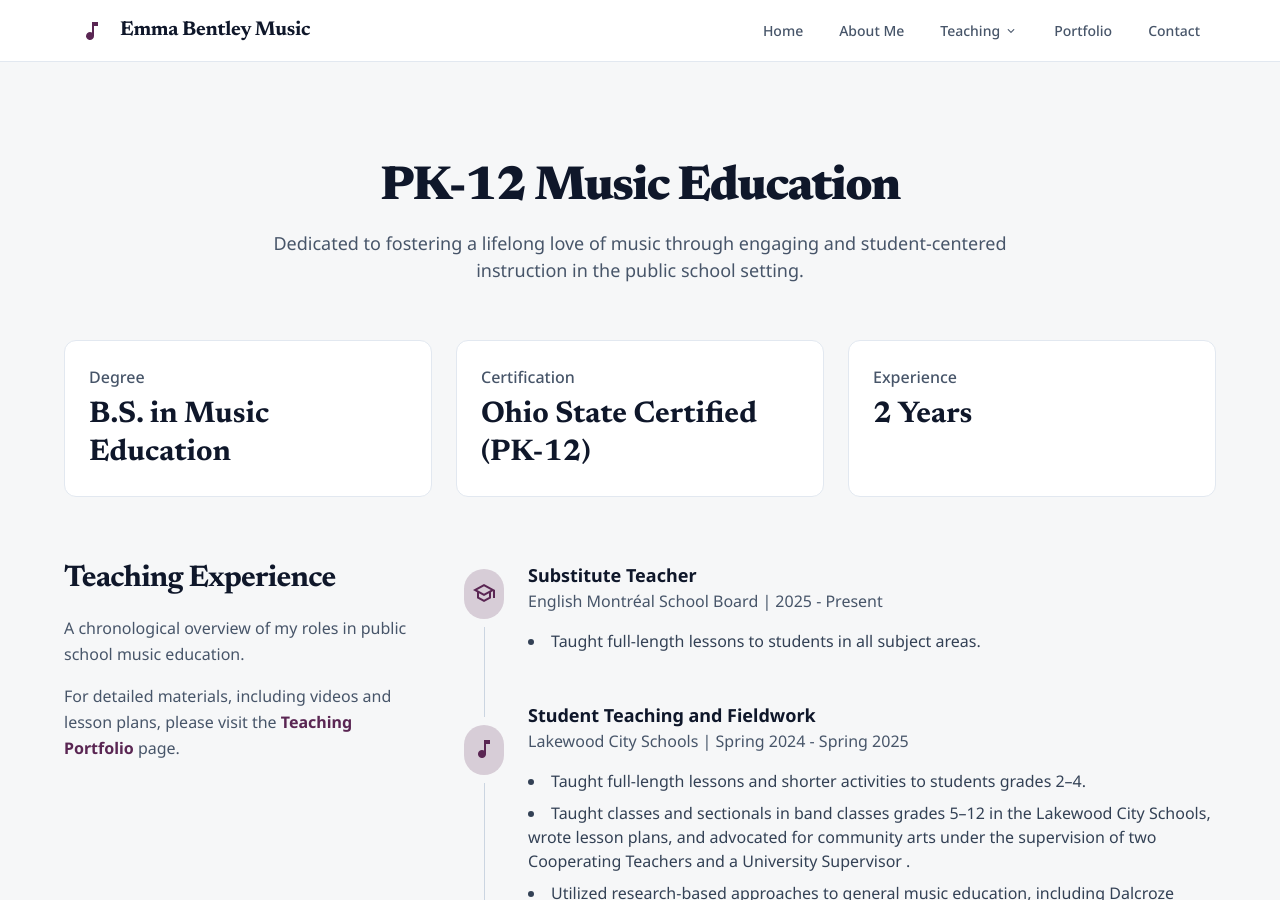
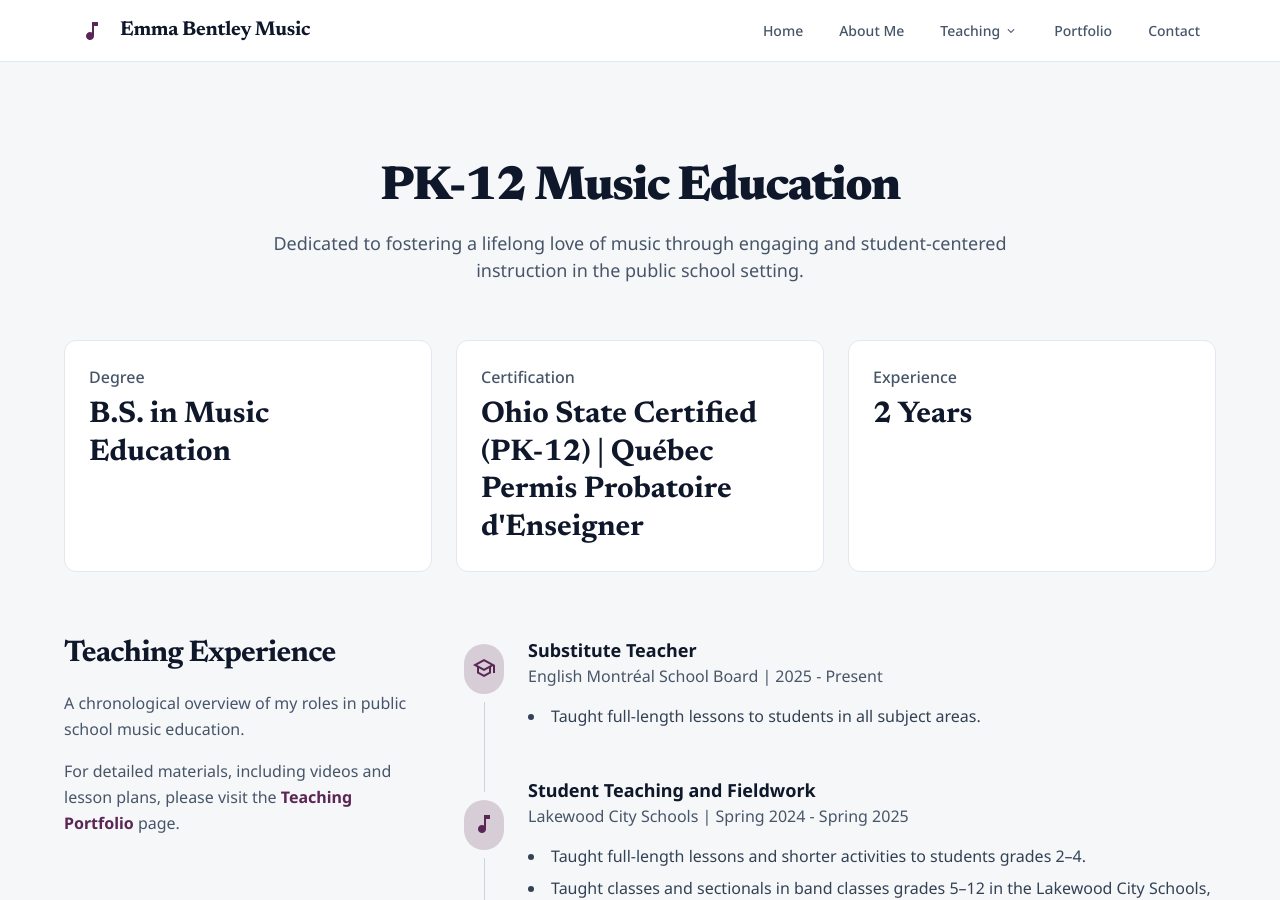
Before and after one commit to emmabentleymusic/emmabentleymusic.github.io, a Jekyll site: the page built from school-teaching.markdown, in a window 1280 px wide and 900 px high. Built offline with Jekyll 4.4.1, drawn with Linux system fonts in a browser that asks for light colours; nearby versions of some CDN libraries.

Commit message:
licenses

```diff
--- a/school-teaching.markdown
+++ b/school-teaching.markdown
@@ -11,7 +11,8 @@ subtitle: Dedicated to fostering a lifelong love of music through engaging and s
     </div>
     <div class="flex flex-col gap-2 rounded-xl p-6 border border-slate-200 dark:border-slate-700 bg-white dark:bg-card-dark">
         <p class="text-slate-600 dark:text-slate-400 text-base font-medium leading-normal">Certification</p>
-        <p class="font-display text-slate-900 dark:text-slate-100 text-3xl font-bold leading-tight">Ohio State Certified (PK-12)</p>
+        <p class="font-display text-slate-900 dark:text-slate-100 text-3xl font-bold leading-tight">Ohio State Certified (PK-12) |
+        Québec Permis Probatoire d'Enseigner</p>
     </div>
     <div class="flex flex-col gap-2 rounded-xl p-6 border border-slate-200 dark:border-slate-700 bg-white dark:bg-card-dark">
         <p class="text-slate-600 dark:text-slate-400 text-base font-medium leading-normal">Experience</p>
```
